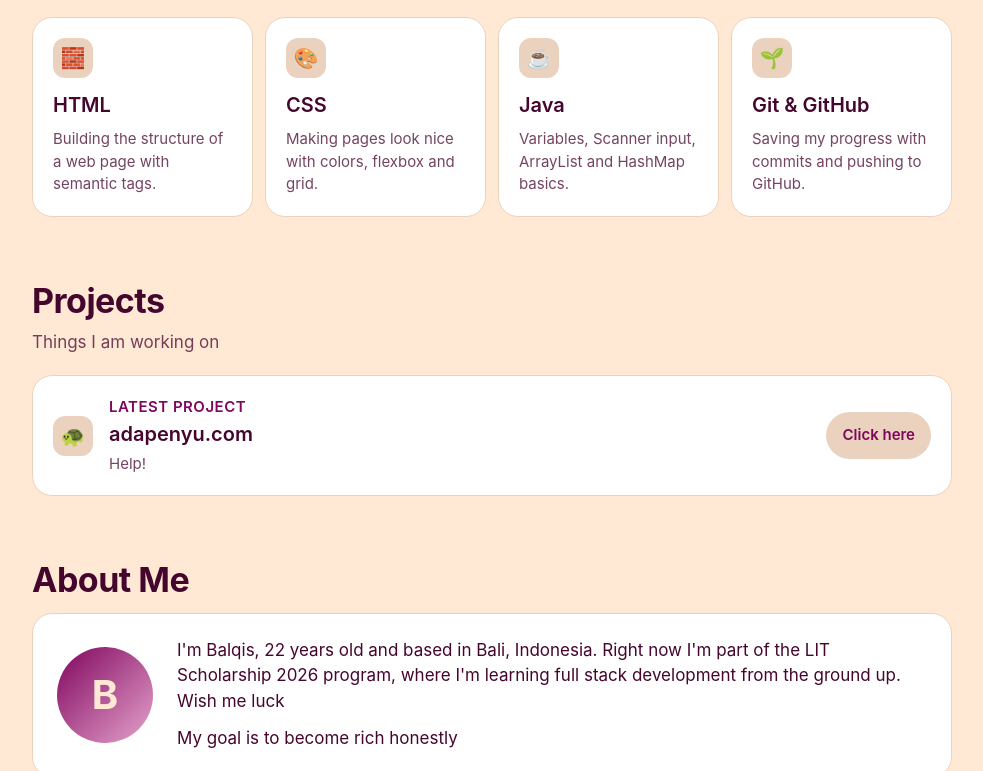
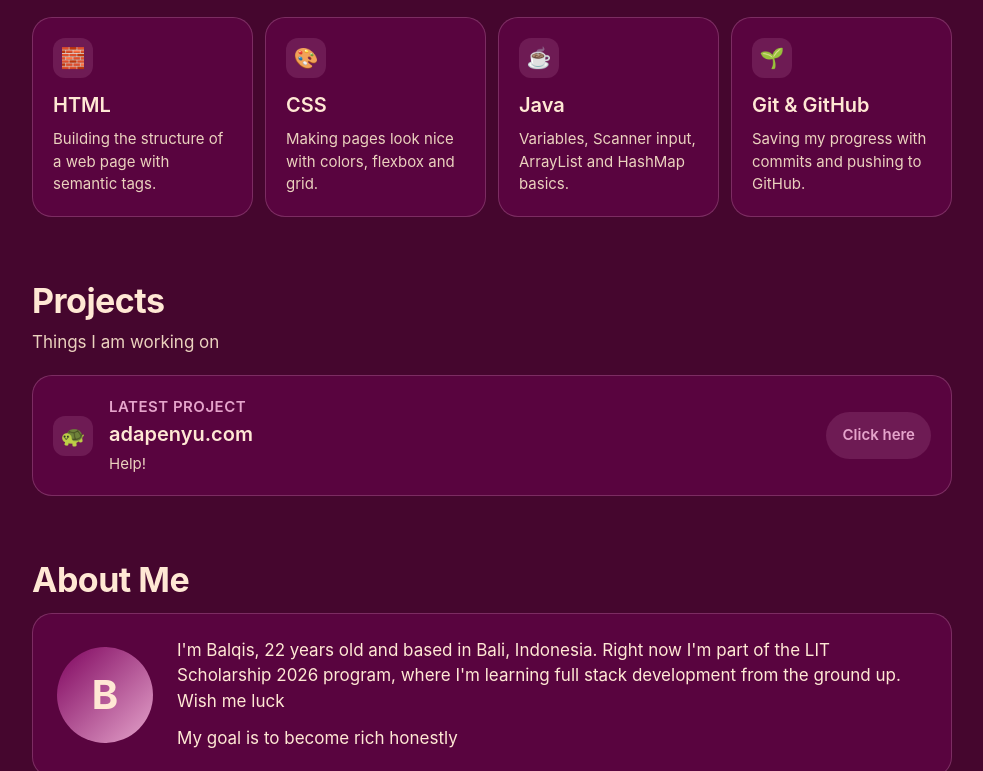
Before and after one commit to chotipy/lit-scholarship-2026, a plain HTML site: page portfolio/index.html in a window 1280 px wide. Shown: the part 480-1251 px from the top of the page, without its empty margins (148-1131 px from the left). Drawn offline with Linux system fonts and the light colour scheme.

Commit message:
Always use the dark plum theme.

```diff
--- a/portfolio/style.css
+++ b/portfolio/style.css
@@ -6,20 +6,7 @@
     --powder-petal: #ebd2be;
     --almond-cream: #ffe8d4;
 
-    /* light mode */
-    --background: var(--almond-cream);
-    --card: #ffffff;
-    --text: var(--crimson-violet);
-    --text-secondary: rgba(69, 6, 46, 0.75);
-    --accent: var(--royal-plum);
-    --accent-text: var(--almond-cream);
-    --soft: var(--powder-petal);
-    --border: var(--powder-petal);
-    --header-bg: rgba(255, 232, 212, 0.8);
-}
-
-@media (prefers-color-scheme: dark) {
-    :root {
+    /* dark theme (always on) */
     --background: var(--crimson-violet);
     --card: rgba(127, 5, 95, 0.35);
     --text: var(--almond-cream);
@@ -29,7 +16,6 @@
     --soft: rgba(229, 164, 203, 0.15);
     --border: rgba(229, 164, 203, 0.25);
     --header-bg: rgba(69, 6, 46, 0.8);
-    }
 }
 
 * {
```
Lines whose indentation alone changed are shown as unchanged.
